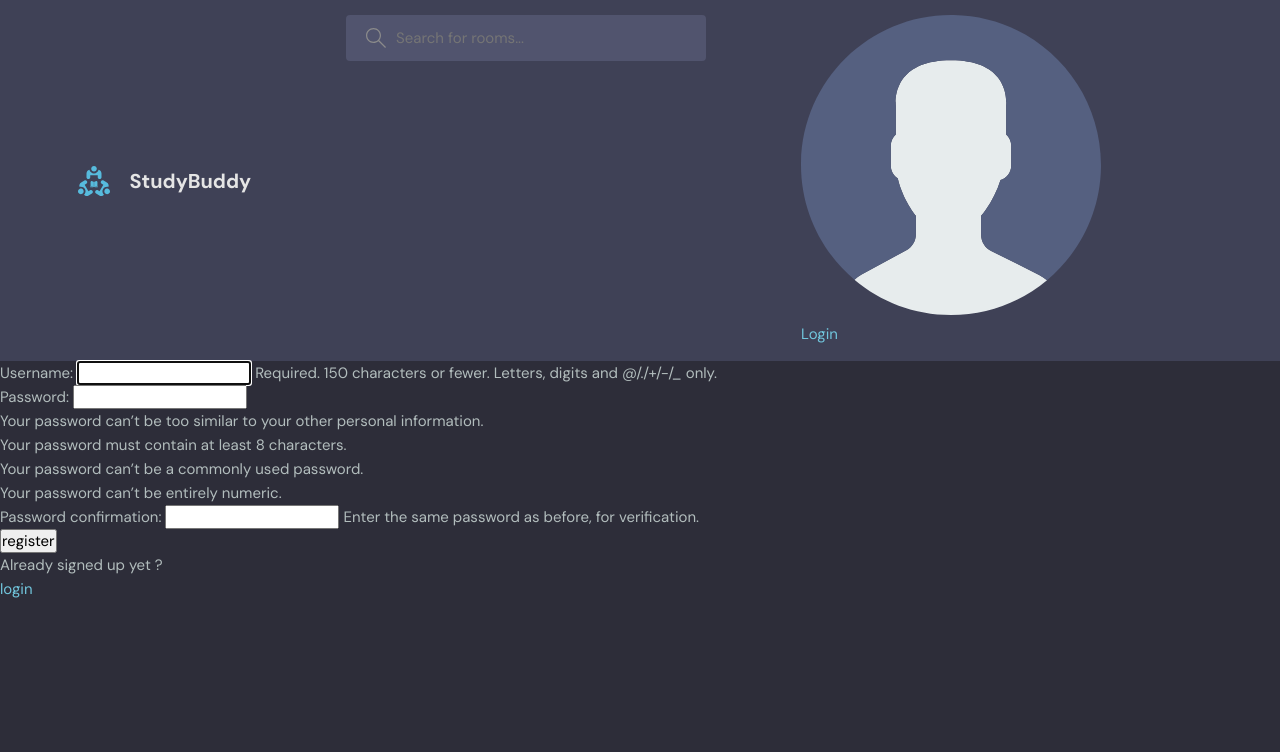
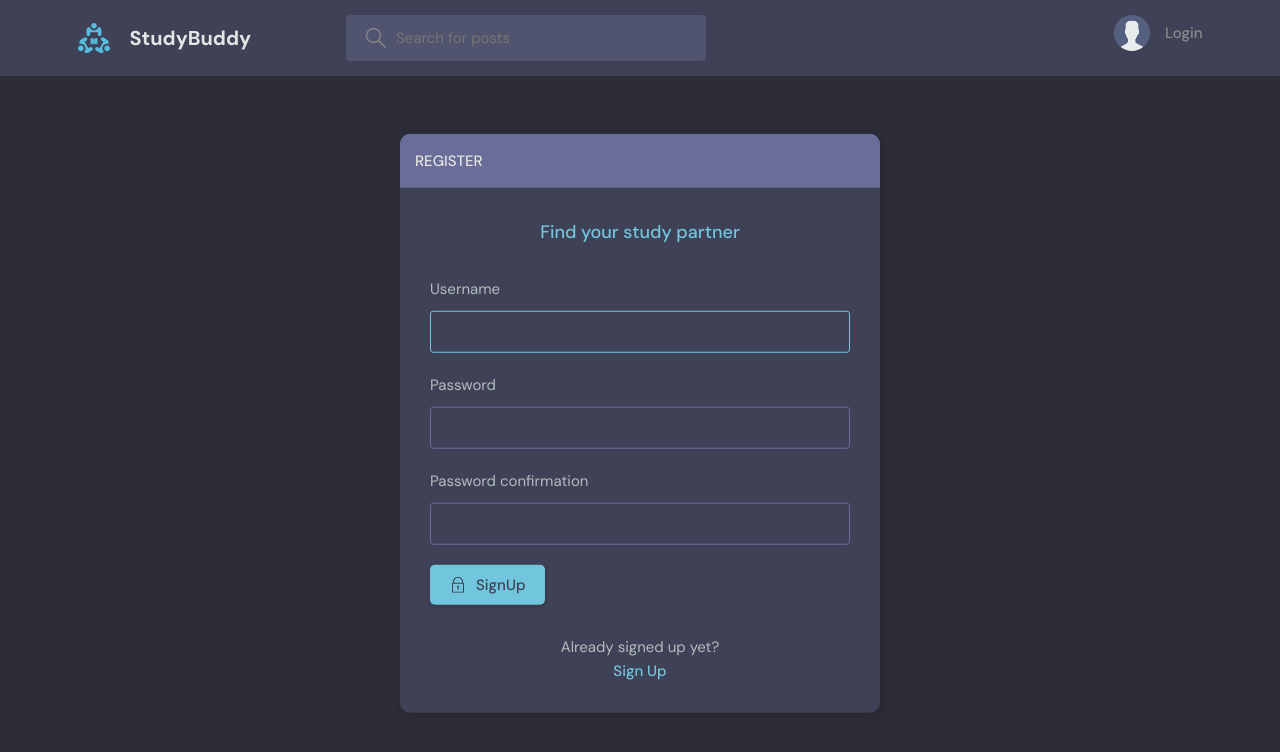
Before and after one commit to VaibhavSiroha/studybud, a Django app: page /register/ in a window 1280 px wide. Shown: the top 752 px of the page. Run offline with Django 5.2, Linux system fonts and the light colour scheme.

Commit message:
feat: add user update functionality and enhance login/register templates for improved user experience

```diff
--- a/base/forms.py
+++ b/base/forms.py
@@ -1,5 +1,6 @@
 from django.forms import ModelForm
 from .models import Room
+from django.contrib.auth.models import User
 
 
 class RoomForm(ModelForm):
@@ -7,3 +8,8 @@
         model=Room
         fields='__all__'
         exclude =['host','participents']
+
+class UserForm(ModelForm):
+    class Meta:
+        model=User
+        fields = ['username', 'email']
--- a/base/templates/base/login_register.html
+++ b/base/templates/base/login_register.html
@@ -1,32 +1,105 @@
-{% extends 'main.html' %}
+{% extends 'main.html'%} {% block content %} {% if page == 'login' %}
+<main class="auth layout">
+  <div class="container">
+    <div class="layout__box">
+      <div class="layout__boxHeader">
+        <div class="layout__boxTitle">
+          <h3>Login</h3>
+        </div>
+      </div>
+      <div class="layout__body">
+        <h2 class="auth__tagline">Find your study partner</h2>
 
-{% block content %}
-{% if page == 'login' %}
-<div>
-    <form method="POST" action="">
-        {% csrf_token %}
-        <label>Username</label>
-        <input type="text" name="username" placeholder="Enter Username" />
-        <label>Password</label>
-        <input type="password" name="password" placeholder="Enter Password"/>
-        <input type="submit" value="Login" />
-    </form>
-    <p>Haven't signed up yet ? </p>
-    <a href="{% url 'register'%}">SignUp</a>
-</div>
-{% else %}
+        <form class="form" method="POST" action="">
+          {% csrf_token %}
+          <div class="form__group form__group">
+            <label for="room_name">Username</label>
+            <input type="text" name="username" placeholder="Enter Username" />
+          </div>
+          <div class="form__group">
+            <label for="password">Password</label>
+            <input
+              type="password"
+              name="password"
+              placeholder="Enter Password"
+            />
+          </div>
 
-<div>
-    <form method="POST" action="">
-        {% csrf_token %}
-        {{form.as_p}}
-        <input type="submit" value="register" />
-    </form>
-    <p>Already signed up yet ? </p>
-    <a href="{% url 'login' %}">login</a>
-</div>
-{% endif %}
+          <button class="btn btn--main" type="submit">
+            <svg
+              version="1.1"
+              xmlns="http://www.w3.org/2000/svg"
+              width="32"
+              height="32"
+              viewBox="0 0 32 32"
+            >
+              <title>lock</title>
+              <path
+                d="M27 12h-1v-2c0-5.514-4.486-10-10-10s-10 4.486-10 10v2h-1c-0.553 0-1 0.447-1 1v18c0 0.553 0.447 1 1 1h22c0.553 0 1-0.447 1-1v-18c0-0.553-0.447-1-1-1zM8 10c0-4.411 3.589-8 8-8s8 3.589 8 8v2h-16v-2zM26 30h-20v-16h20v16z"
+              ></path>
+              <path
+                d="M15 21.694v4.306h2v-4.306c0.587-0.348 1-0.961 1-1.694 0-1.105-0.895-2-2-2s-2 0.895-2 2c0 0.732 0.413 1.345 1 1.694z"
+              ></path>
+            </svg>
 
+            Login
+          </button>
+        </form>
 
+        <div class="auth__action">
+          <p>Haven't signed up yet?</p>
+          <a href="{% url 'register'%}" class="btn btn--link">Sign Up</a>
+        </div>
+      </div>
+    </div>
+  </div>
+  {% else %}
+  <div class="container">
+    <div class="layout__box">
+      <div class="layout__boxHeader">
+        <div class="layout__boxTitle">
+          <h3>Register</h3>
+        </div>
+      </div>
+      <div class="layout__body">
+        <h2 class="auth__tagline">Find your study partner</h2>
 
+        <form class="form" method="POST" action="">
+          {% csrf_token %} {% for field in form %}
+          <div class="form__group form__group">
+            <label for="room_name">{{field.label}}</label>
+            {{field}}
+          </div>
+          {% endfor %}
+
+          <button class="btn btn--main" type="submit">
+            <svg
+              version="1.1"
+              xmlns="http://www.w3.org/2000/svg"
+              width="32"
+              height="32"
+              viewBox="0 0 32 32"
+            >
+              <title>lock</title>
+              <path
+                d="M27 12h-1v-2c0-5.514-4.486-10-10-10s-10 4.486-10 10v2h-1c-0.553 0-1 0.447-1 1v18c0 0.553 0.447 1 1 1h22c0.553 0 1-0.447 1-1v-18c0-0.553-0.447-1-1-1zM8 10c0-4.411 3.589-8 8-8s8 3.589 8 8v2h-16v-2zM26 30h-20v-16h20v16z"
+              ></path>
+              <path
+                d="M15 21.694v4.306h2v-4.306c0.587-0.348 1-0.961 1-1.694 0-1.105-0.895-2-2-2s-2 0.895-2 2c0 0.732 0.413 1.345 1 1.694z"
+              ></path>
+            </svg>
+
+            SignUp
+          </button>
+        </form>
+
+        <div class="auth__action">
+          <p>Already signed up yet?</p>
+          <a href="{% url 'login'%}" class="btn btn--link">Sign Up</a>
+        </div>
+      </div>
+    </div>
+  </div>
+  {% endif %}
+</main>
 {% endblock content %}
--- a/base/views.py
+++ b/base/views.py
@@ -7,7 +7,7 @@
 from django.contrib.auth import authenticate,login,logout
 from django.contrib.auth.forms import UserCreationForm
 from django.db.models import Q
-from .forms import RoomForm
+from .forms import RoomForm, UserForm
 
 '''
 rooms=[
@@ -168,6 +168,12 @@
 
 @login_required(login_url='login')
 def updateUser(request):
-
-    context={}
+    user=request.user
+    form =UserForm(instance=user)
+    if request.method == 'POST':
+        form=UserForm(request.POST,instance=user)
+        if form.is_valid():
+            form.save()
+            return redirect('user-profile',pk=user.id)
+    context={'form':form}
     return render(request,'base/update_user.html',context)
--- a/templates/navbar.html
+++ b/templates/navbar.html
@@ -19,16 +19,16 @@
             d="M32 30.586l-10.845-10.845c1.771-2.092 2.845-4.791 2.845-7.741 0-6.617-5.383-12-12-12s-12 5.383-12 12c0 6.617 5.383 12 12 12 2.949 0 5.649-1.074 7.741-2.845l10.845 10.845 1.414-1.414zM12 22c-5.514 0-10-4.486-10-10s4.486-10 10-10c5.514 0 10 4.486 10 10s-4.486 10-10 10z"
           ></path>
         </svg>
-        <input name="q" placeholder="Search for rooms..." />
+        <input name="q" placeholder="Search for posts" />
       </label>
     </form>
-
-    {% if request.user.is_authenticated %}
     <nav class="header__menu">
+      <!-- Logged In -->
+      {% if request.user.is_authenticated %}
       <div class="header__user">
-        <a href="{% url 'user-profile' user.id%}">
+        <a href="{% url 'update-user' %}">
           <div class="avatar avatar--medium active">
-            <img src="https://randomuser.me/api/portraits/men/37.jpg" />
+            <img src="{{request.user.avatar.url}}" />
           </div>
           <p>
             {{request.user.username}} <span>@{{request.user.username}}</span>
@@ -49,11 +49,11 @@
       </div>
       {% else %}
 
+      <!-- Not Logged In -->
       <a href="{% url 'login' %}">
         <img src="{% static 'images/avatar.svg' %}" />
         <p>Login</p>
       </a>
-
       {% endif %}
 
       <div class="dropdown-menu">
@@ -72,8 +72,8 @@
           </svg>
           Settings</a
         >
-        <a href="{% url 'logout' %}" class="dropdown-link">
-          <svg
+        <a href="{% url 'logout' %}" class="dropdown-link"
+          ><svg
             version="1.1"
             xmlns="http://www.w3.org/2000/svg"
             width="32"
```
Also changed, not shown: base/templates/base/delete.html (+37 -9 lines), base/templates/base/delete_old.html (added, +11 -0 lines), base/templates/base/login_register_old.html (added, +25 -0 lines), base/templates/base/update_user.html (+7 -19 lines), db.sqlite3.
